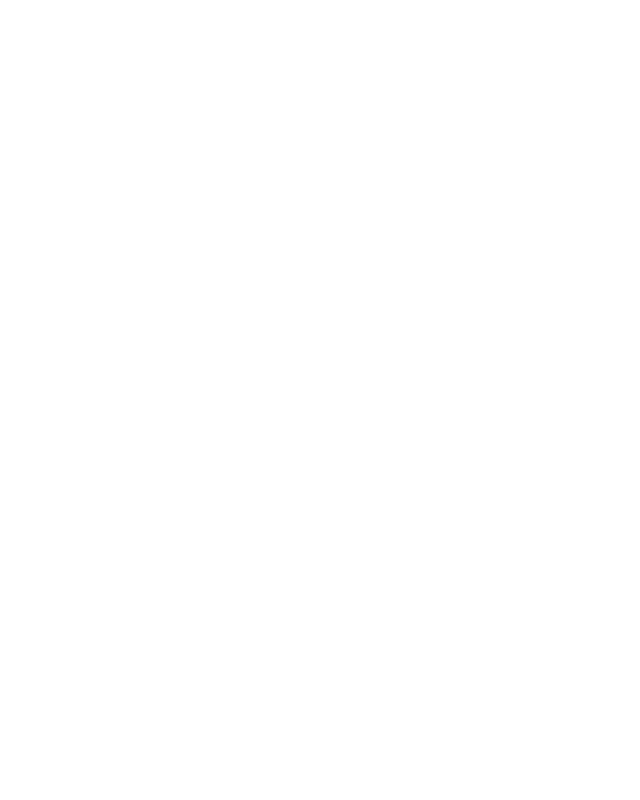
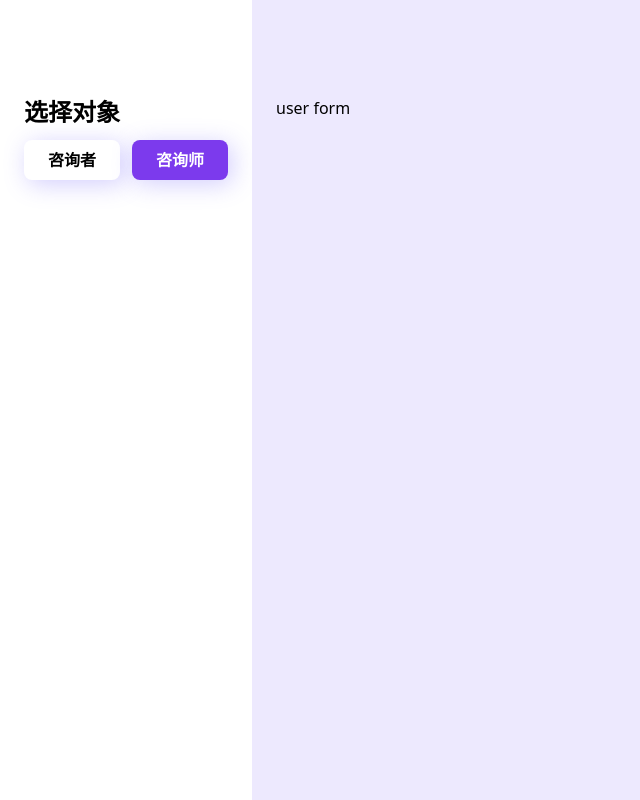
Before and after one commit to biu9/back_stage, a React (Create React App) app: page /UserForm in a window 1280 px wide. Before the commit this address had no page. Shown: the whole page, without its empty margins (0-640 px from the left). Built offline with nearby package versions, Linux system fonts and the light colour scheme.

Commit message:
init route of userform & consultant form

```diff
--- a/src/components/SideBar.js
+++ b/src/components/SideBar.js
@@ -1,15 +1,28 @@
 import CommBtn from "./CommonBtn"
+import { showUser,showConsultant } from "../store/sideBarSlice"
+import { useSelector,useDispatch } from "react-redux"
+import { useNavigate } from "react-router"
 
 export default function SideBar() {
+    const dispatch = useDispatch()
+    const navigate = useNavigate()
+    const ifShowUser = useSelector(state => state.sideBar.ifShowUser)
+    const ifShowConsultant = useSelector(state => state.sideBar.ifShowConsultant)
     return (
         <div className="flex flex-col pt-24 space-y-3 p-6">
             <div className="text-2xl font-bold">选择对象</div>
             <div className="flex space-x-3">
-                <div>
-                    <CommBtn text="咨询者" selected={true}/>
+                <div onClick={() => {
+                    dispatch(showUser());
+                    navigate("/UserForm")
+                }}>
+                    <CommBtn text="咨询者" selected={ifShowUser}/>
                 </div>
-                <div>
-                    <CommBtn text="咨询师" selected={false}/>
+                <div onClick={() => {
+                    dispatch(showConsultant());
+                    navigate("/ConsultantForm");
+                }}>
+                    <CommBtn text="咨询师" selected={ifShowConsultant}/>
                 </div>
             </div>
         </div>
--- a/src/hooks/useSetConsultant.js
+++ /dev/null
@@ -1,3 +0,0 @@
-export default function useSetConsultant() {
-
-}
--- a/src/pages/App.js
+++ b/src/pages/App.js
@@ -3,6 +3,7 @@
 import { BrowserRouter, Routes, Route } from "react-router-dom"
 import Login from "./Login.js";
 import ConsultantForm from "./ConsultantForm.js";
+import UserForm from "./UserForm.js";
 
 export default function App() {
     return (
@@ -11,6 +12,7 @@
                 <Routes>
                     <Route path="/" element={<Login />} />
                     <Route path="/ConsultantForm" element={<ConsultantForm />} />
+                    <Route path="/UserForm" element={<UserForm />} />
                 </Routes>
             </BrowserRouter>
         </Provider>
--- /dev/null
+++ b/src/pages/UserForm.js
@@ -0,0 +1,14 @@
+import SideBar from "../components/SideBar";
+
+export default function UserForm() {
+    return (
+        <div className="flex min-h-screen">
+            <div>
+                <SideBar/>
+            </div>
+            <div className="pt-24 p-6 bg-purple-100 w-full">
+                user form
+            </div>
+        </div>
+    )
+}
--- a/src/store/index.js
+++ b/src/store/index.js
@@ -1,10 +1,12 @@
 import { configureStore } from '@reduxjs/toolkit'
 import modalSlice from './modalSlice'
 import formSlice from './formSlice'
+import sideBarSlice from './sideBarSlice'
 
 export default configureStore({
   reducer: {
     modal: modalSlice,
-    form: formSlice
+    form: formSlice,
+    sideBar: sideBarSlice,
   },
 })
--- a/src/store/sideBarSlice.js
+++ b/src/store/sideBarSlice.js
@@ -4,7 +4,7 @@
   name: 'formSlice',
   initialState:{
     ifShowUser:false,
-    ifShowConsultant:false,
+    ifShowConsultant:true,
   },
   reducers: {
     showUser(state,action){
```
Also changed, not shown: src/hooks/useSetUser.js (deleted).
